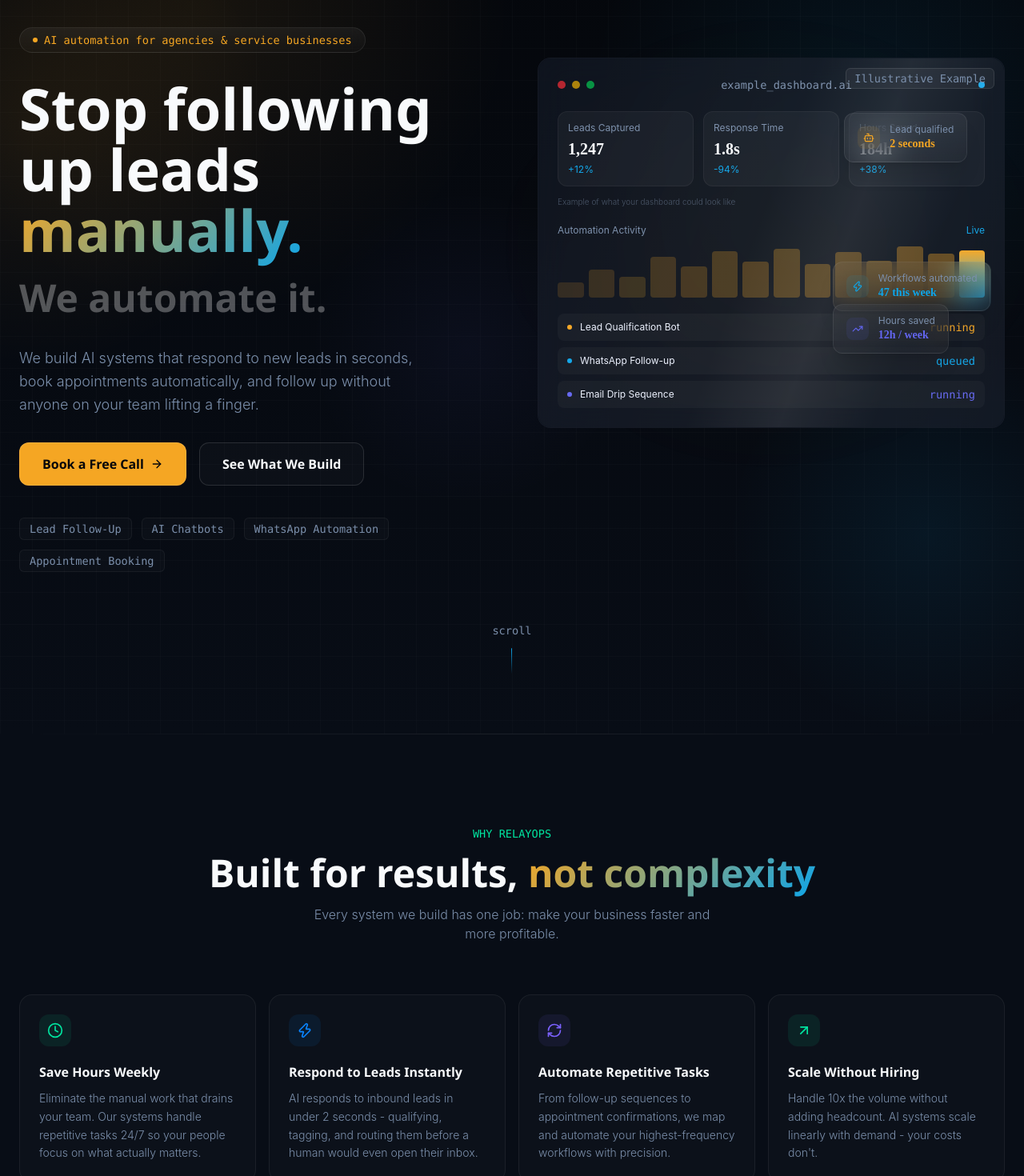
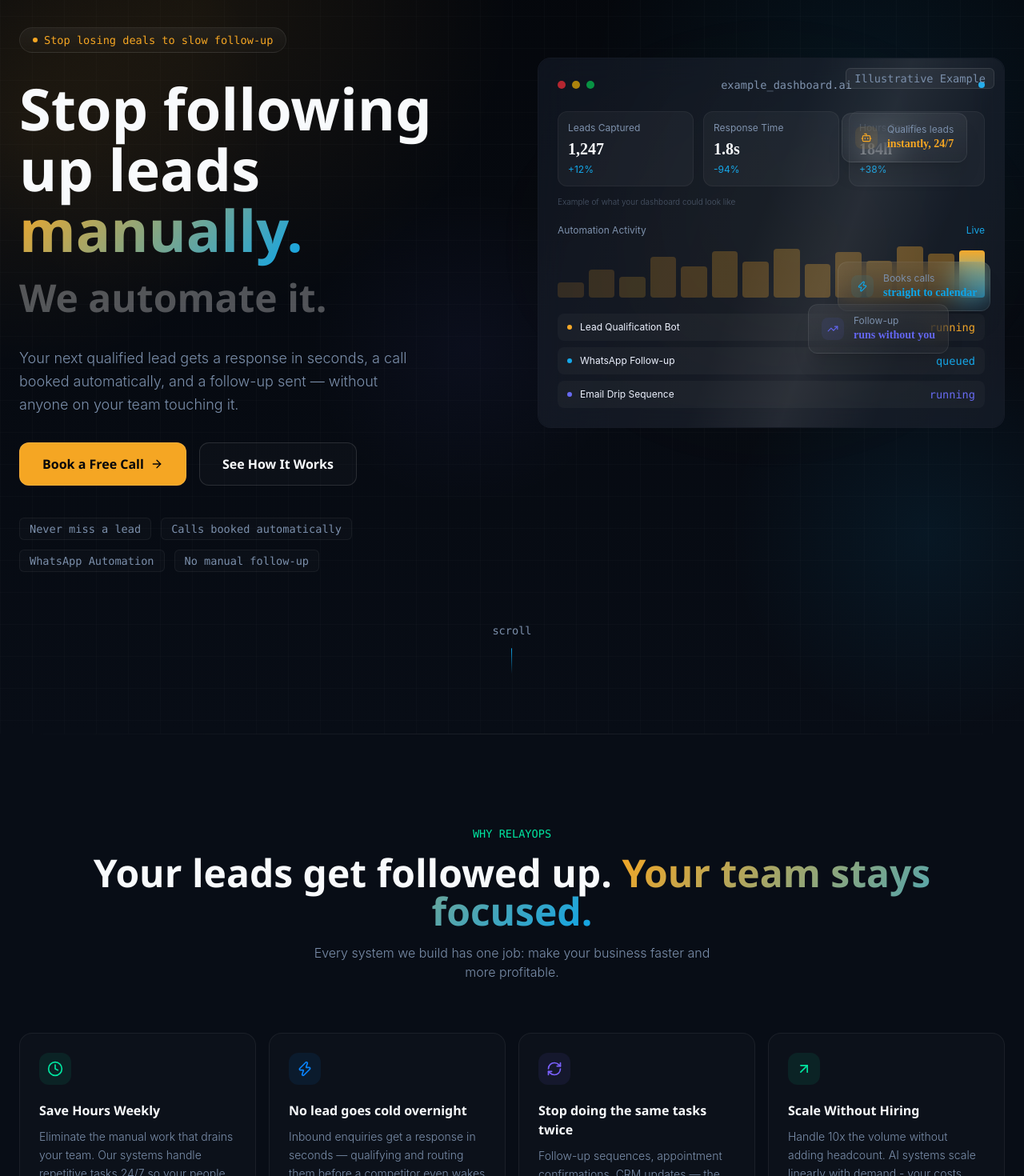
Before and after one commit to chebitoch007/RelayOps, a Next.js app: page / in a window 1280 px wide. Shown: the part 220-1690 px from the top of the page at 80% size. Built offline with nearby package versions, Linux system fonts and the light colour scheme.

Commit message:
Update homepage sections and UI improvements

```diff
--- a/components/sections/AboutSection.tsx
+++ b/components/sections/AboutSection.tsx
@@ -2,7 +2,7 @@
 
 import { motion, useInView } from "framer-motion";
 import { useRef } from "react";
-import { Terminal, ShieldCheck, Cpu } from "lucide-react";
+import { Terminal, ShieldCheck, Cpu, ExternalLink, Mail, MapPin } from "lucide-react";
 import SkeletonCard from "@/components/SkeletonCard";
 
 const stack = [
@@ -21,13 +21,13 @@ const designPrinciples = [
   {
     icon: <Terminal size={15} />,
     title: "No black-box AI guesswork",
-    desc: "Every automation follows clear, predictable logic. You'll always know exactly what it does and why - no mystery prompts, no surprises.",
+    desc: "Every automation follows clear, predictable logic. You'll always know exactly what it does and why — no mystery prompts, no surprises.",
     color: "#F5A623",
   },
   {
     icon: <ShieldCheck size={15} />,
     title: "Built to handle errors gracefully",
-    desc: "If something goes wrong - an API hiccup, a duplicate form submission - the system recovers safely instead of breaking or duplicating your data.",
+    desc: "If something goes wrong — an API hiccup, a duplicate form submission — the system recovers safely instead of breaking or duplicating your data.",
     color: "#0EA5E9",
   },
   {
@@ -35,6 +35,24 @@ const designPrinciples = [
     title: "Tested before it touches your business",
     desc: "Every workflow is checked against real-world edge cases and failure points before it goes live, so it works reliably from day one.",
     color: "#6366F1",
+  },
+];
+
+const founderLinks = [
+  {
+    icon: <ExternalLink size={14} />,
+    label: "LinkedIn",
+    href: "https://www.linkedin.com/company/relayops",
+  },
+  {
+    icon: <ExternalLink size={14} />,
+    label: "GitHub",
+    href: "https://github.com/chebitoch007",
+  },
+  {
+    icon: <Mail size={14} />,
+    label: "brian@relayops.site",
+    href: "mailto:brian@relayops.site",
   },
 ];
 
@@ -53,6 +71,8 @@ export default function AboutSection() {
 
       <div className="max-w-7xl mx-auto px-6" ref={ref}>
         {!inView ? (
+          <div className="space-y-16">
+            <SkeletonCard hasIcon lines={4} />
             <div className="grid lg:grid-cols-2 gap-20">
               <div className="space-y-4">
                 <SkeletonCard hasIcon lines={5} />
@@ -61,16 +81,172 @@ export default function AboutSection() {
               </div>
               <SkeletonCard hasIcon={false} lines={10} hasTags />
             </div>
+          </div>
         ) : (
-          <div className="grid lg:grid-cols-2 gap-20 items-center">
-            {/* About / How we work */}
+          <div className="space-y-20">
+
+            {/* ── Founder section ── */}
             <div>
               <motion.span
                 initial={{ opacity: 0 }}
                 animate={{ opacity: 1 }}
                 className="mono text-xs text-[#F5A623] uppercase tracking-widest block mb-3"
               >
-                [ HOW WE WORK ]
+                [ THE FOUNDER ]
+              </motion.span>
+
+              <div className="grid lg:grid-cols-2 gap-12 lg:gap-20 items-start">
+                {/* Left: identity card */}
+                <motion.div
+                  initial={{ opacity: 0, y: 20 }}
+                  animate={{ opacity: 1, y: 0 }}
+                  transition={{ duration: 0.6 }}
+                >
+                  {/* Avatar + name row */}
+                  <div className="flex items-center gap-5 mb-7">
+                    {/* Photo placeholder — drop a real headshot at /public/brian.jpg to activate */}
+                    <div
+                      className="w-20 h-20 rounded-2xl border border-white/10 flex-shrink-0 flex items-center justify-center overflow-hidden"
+                      style={{ background: "rgba(245,166,35,0.06)" }}
+                      aria-hidden="true"
+                    >
+                      {/* When a real photo is available, replace this div contents with:
+                          <Image src="/brian.jpg" alt="Brian Chebitoch" width={80} height={80} className="object-cover w-full h-full" /> */}
+                      <span
+                        className="text-2xl font-bold mono"
+                        style={{ color: "#F5A623" }}
+                      >
+                        BC
+                      </span>
+                    </div>
+
+                    <div>
+                      <h3 className="text-xl font-bold text-white tracking-tight">
+                        Brian Chebitoch
+                      </h3>
+                      <p className="text-sm text-[#7B8FAB] mt-0.5">
+                        Founder &amp; Automation Engineer
+                      </p>
+                      <div className="flex items-center gap-1.5 mt-1.5">
+                        <MapPin size={11} className="text-[#64748B]" aria-hidden="true" />
+                        <span className="text-xs text-[#64748B]">Nairobi, Kenya</span>
+                      </div>
+                    </div>
+                  </div>
+
+                  {/* Bio */}
+                  <div className="space-y-4 mb-7">
+                    <p className="text-[#94A3B8] leading-relaxed text-sm font-light">
+                      I started RelayOps because I kept seeing the same problem everywhere —
+                      agencies and service businesses losing deals not because they weren&apos;t
+                      good enough, but because they were too slow to follow up. A lead comes in
+                      at 10pm, nobody sees it until morning, and the prospect has already booked
+                      with whoever replied first.
+                    </p>
+                    <p className="text-[#94A3B8] leading-relaxed text-sm font-light">
+                      My background is in IT and systems engineering. I don&apos;t approach this
+                      as an AI enthusiast — I approach it as someone who builds things that need
+                      to work reliably without someone watching over them. The automations I build
+                      are designed to run quietly in the background and handle the unexpected
+                      without breaking.
+                    </p>
+                    <p className="text-[#94A3B8] leading-relaxed text-sm font-light">
+                      RelayOps is a small agency on purpose. Every client gets direct access
+                      to me — not a project manager relaying messages — and I only take on
+                      work I can deliver to a standard I&apos;d be comfortable showing publicly.
+                    </p>
+                  </div>
+
+                  {/* Social links */}
+                  <div className="flex flex-wrap gap-3">
+                    {founderLinks.map((link) => (
+                      <a
+                        key={link.label}
+                        href={link.href}
+                        target={link.href.startsWith("mailto") ? "_self" : "_blank"}
+                        rel="noopener noreferrer"
+                        className="flex items-center gap-2 px-3.5 py-2 rounded-lg text-xs text-[#7B8FAB] hover:text-white transition-colors duration-200 border border-white/[0.06] bg-white/[0.02] hover:bg-white/[0.05] hover:border-white/[0.1]"
+                      >
+                        <span style={{ color: "#F5A623" }} aria-hidden="true">
+                          {link.icon}
+                        </span>
+                        {link.label}
+                      </a>
+                    ))}
+                  </div>
+                </motion.div>
+
+                {/* Right: pull quote + engineering philosophy */}
+                <motion.div
+                  initial={{ opacity: 0, y: 20 }}
+                  animate={{ opacity: 1, y: 0 }}
+                  transition={{ delay: 0.15, duration: 0.6 }}
+                  className="space-y-5"
+                >
+                  {/* Pull quote */}
+                  <div className="glass-accent rounded-xl p-6">
+                    <div
+                      className="text-3xl font-bold leading-none mb-3"
+                      style={{ color: "#F5A623", fontFamily: "var(--font-space)" }}
+                      aria-hidden="true"
+                    >
+                      &ldquo;
+                    </div>
+                    <p className="text-sm text-[#94A3B8] leading-relaxed font-light">
+                      Manual handoffs are where things break. My job is to build automations
+                      that are reliable, easy to understand, and still make sense to your team
+                      months after I&apos;ve shipped them — not just impressive demos that fall
+                      apart in production.
+                    </p>
+                    <p className="text-xs text-[#64748B] mt-4 font-light">
+                      — Brian Chebitoch, RelayOps
+                    </p>
+                  </div>
+
+                  {/* Engineering philosophy card */}
+                  <div
+                    className="rounded-xl p-6 border border-white/[0.05]"
+                    style={{ background: "rgba(255,255,255,0.01)" }}
+                  >
+                    <div className="text-xs mono text-[#64748B] uppercase tracking-widest mb-4 block">
+                      {"// ENGINEERING PHILOSOPHY"}
+                    </div>
+                    <div className="space-y-3">
+                      {[
+                        "Solve the operational problem first — AI is a tool, not the product.",
+                        "Every build ships with documentation the client can follow without me.",
+                        "If I can't explain clearly how it works, it's not ready to ship.",
+                      ].map((point, i) => (
+                        <div key={i} className="flex items-start gap-3">
+                          <span
+                            className="text-xs mono mt-0.5 flex-shrink-0"
+                            style={{ color: "#0EA5E9" }}
+                            aria-hidden="true"
+                          >
+                            {String(i + 1).padStart(2, "0")}
+                          </span>
+                          <p className="text-xs text-[#7B8FAB] leading-relaxed font-light">
+                            {point}
+                          </p>
+                        </div>
+                      ))}
+                    </div>
+                  </div>
+                </motion.div>
+              </div>
+            </div>
+
+            {/* ── How we work section ── */}
+            <div className="grid lg:grid-cols-2 gap-20 items-center">
+              {/* Design principles */}
+              <div>
+                <motion.span
+                  initial={{ opacity: 0 }}
+                  animate={{ opacity: 1 }}
+                  transition={{ delay: 0.05 }}
+                  className="mono text-xs text-[#F5A623] uppercase tracking-widest block mb-3"
+                >
+                  [ HOW WE BUILD ]
                 </motion.span>
                 <motion.h2
                   initial={{ opacity: 0, y: 15 }}
@@ -88,8 +264,8 @@ export default function AboutSection() {
                   className="text-[#64748B] leading-relaxed mb-8 font-normal text-base"
                 >
                   RelayOps is a small, hands-on automation studio. We look at the manual,
-                repetitive parts of your business - replying to leads, booking calls,
-                chasing follow-ups - and turn them into systems that just work quietly
+                  repetitive parts of your business — replying to leads, booking calls,
+                  chasing follow-ups — and turn them into systems that just work quietly
                   in the background, every day.
                 </motion.p>
 
@@ -108,13 +284,12 @@ export default function AboutSection() {
                           background: `${principle.color}08`,
                           color: principle.color,
                         }}
+                        aria-hidden="true"
                       >
                         {principle.icon}
                       </div>
                       <div>
-                      <div
-                        className="text-sm font-semibold tracking-wide text-white mb-1 font-space"
-                      >
+                        <div className="text-sm font-semibold tracking-wide text-white mb-1 font-space">
                           {principle.title}
                         </div>
                         <div className="text-xs text-[#64748B] leading-relaxed font-light">
@@ -175,21 +350,9 @@ export default function AboutSection() {
                     </div>
                   </div>
                 </div>
+              </motion.div>
+            </div>
 
-              <div className="mt-5 glass-accent rounded-xl p-6">
-                <div className="text-xs mono text-[#64748B] uppercase tracking-widest mb-2 block">
-                  [ OUR APPROACH ]
-                </div>
-                <div className="text-sm text-[#94A3B8] leading-relaxed font-light">
-                  &quot;Manual handoffs are where things break. Our job is to build
-                  automations that are reliable, easy to understand, and still make
-                  sense to your team months after we&apos;ve shipped them.&quot;
-                </div>
-                <div className="text-xs text-[#64748B] mt-4 font-light">
- - Brian, founder of RelayOps, based in Nairobi, Kenya
-                </div>
-              </div>
-            </motion.div>
           </div>
         )}
       </div>
--- a/components/sections/Hero.tsx
+++ b/components/sections/Hero.tsx
@@ -7,24 +7,24 @@ import { ArrowRight, Zap, Bot, TrendingUp } from "lucide-react";
 const floatingCards = [
   {
     icon: <Bot size={14} />,
-    label: "Lead qualified",
-    value: "2 seconds",
+    label: "Qualifies leads",
+    value: "instantly, 24/7",
     color: "#F5A623",
     position: "top-[15%] right-[8%]",
     delay: 0,
   },
   {
     icon: <Zap size={14} />,
-    label: "Workflows automated",
-    value: "47 this week",
+    label: "Books calls",
+    value: "straight to calendar",
     color: "#0EA5E9",
     position: "top-[55%] right-[3%]",
     delay: 0.5,
   },
   {
     icon: <TrendingUp size={14} />,
-    label: "Hours saved",
-    value: "12h / week",
+    label: "Follow-up",
+    value: "runs without you",
     color: "#6366F1",
     position: "bottom-[20%] right-[12%]",
     delay: 1,
@@ -77,7 +77,7 @@ export default function Hero() {
                 style={{ color: "#F5A623" }}
               >
                 <span className="w-1.5 h-1.5 rounded-full bg-[#F5A623] pulse-glow inline-block" />
-                AI automation for agencies &amp; service businesses
+                Stop losing deals to slow follow-up
               </span>
             </motion.div>
 
@@ -104,8 +104,8 @@ export default function Hero() {
               transition={{ duration: 0.6, delay: 0.25 }}
               className="text-lg text-[#7B8FAB] leading-relaxed max-w-lg font-light"
             >
-              We build AI systems that respond to new leads in seconds, book appointments automatically,
-              and follow up without anyone on your team lifting a finger.
+              Your next qualified lead gets a response in seconds, a call booked automatically,
+              and a follow-up sent — without anyone on your team touching it.
             </motion.p>
 
             {/* CTA Buttons */}
@@ -126,7 +126,7 @@ export default function Hero() {
                 />
               </a>
               <a href="#services" className="btn-outline px-7 py-3.5 rounded-xl text-base">
-                See What We Build
+                See How It Works
               </a>
             </motion.div>
 
@@ -138,10 +138,10 @@ export default function Hero() {
               className="flex flex-wrap gap-3 pt-2"
             >
               {[
-                "Lead Follow-Up",
-                "AI Chatbots",
+                "Never miss a lead",
+                "Calls booked automatically",
                 "WhatsApp Automation",
-                "Appointment Booking",
+                "No manual follow-up",
               ].map((tag) => (
                 <span
                   key={tag}
@@ -284,6 +284,10 @@ export default function Hero() {
                 initial={{ opacity: 0, scale: 0.8 }}
                 animate={{ opacity: 1, scale: 1 }}
                 transition={{ delay: 0.7 + card.delay, duration: 0.5 }}
+                aria-hidden="true"
+              >
+                {/* Inner wrapper carries the CSS float bob so it doesn't conflict with Framer entry */}
+                <div
                   style={{
                     animation: `float ${4 + card.delay}s ease-in-out ${card.delay}s infinite`,
                   }}
@@ -302,6 +306,7 @@ export default function Hero() {
                         style={{ fontFamily: "Syne", color: card.color }}
                       >
                         {card.value}
+                      </div>
                     </div>
                   </div>
                 </div>
--- a/components/sections/Navbar.tsx
+++ b/components/sections/Navbar.tsx
@@ -8,8 +8,8 @@ import Link from "next/link";
 
 const navLinks = [
   { label: "Work", href: "/work" },
-  { label: "Services", href: "/#services" },
-  { label: "Process", href: "/#process" },
+  { label: "Demo", href: "/demo-projects" },
+  { label: "Solutions", href: "/#services" },
   { label: "About", href: "/#about" },
   { label: "Contact", href: "/#contact" },
 ];
--- a/components/sections/TrustSection.tsx
+++ b/components/sections/TrustSection.tsx
@@ -16,15 +16,15 @@ const benefits = [
   },
   {
     icon: <Zap size={20} />,
-    title: "Respond to Leads Instantly",
-    desc: "AI responds to inbound leads in under 2 seconds - qualifying, tagging, and routing them before a human would even open their inbox.",
+    title: "No lead goes cold overnight",
+    desc: "Inbound enquiries get a response in seconds — qualifying and routing them before a competitor even wakes up. Being first to reply wins deals.",
     color: "#0A84FF",
     delay: 0.1,
   },
   {
     icon: <RefreshCw size={20} />,
-    title: "Automate Repetitive Tasks",
-    desc: "From follow-up sequences to appointment confirmations, we map and automate your highest-frequency workflows with precision.",
+    title: "Stop doing the same tasks twice",
+    desc: "Follow-up sequences, appointment confirmations, CRM updates — the work that fills afternoons and gets dropped when things get busy. Automated, reliably, every time.",
     color: "#7B61FF",
     delay: 0.2,
   },
@@ -113,8 +113,8 @@ export default function TrustSection() {
             transition={{ duration: 0.6, delay: 0.1 }}
             className="text-4xl lg:text-5xl font-bold tracking-tight"
           >
-            Built for results,{" "}
-            <span className="gradient-text">not complexity</span>
+            Your leads get followed up.{" "}
+            <span className="gradient-text">Your team stays focused.</span>
           </motion.h2>
           <motion.p
             initial={{ opacity: 0, y: 20 }}
```
Lines whose indentation alone changed are shown as unchanged.
